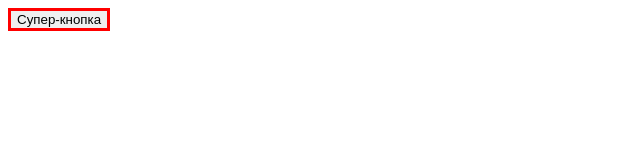
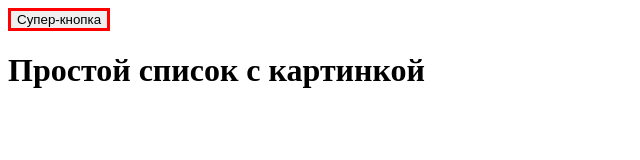
Before and after one commit to dulova/lab1, a plain HTML site: page index.html in a window 1280 px wide. Shown: the whole page, without its empty margins (0-640 px from the left). Drawn offline with Linux system fonts and the light colour scheme.

Commit message:
Добавлен заголовок

```diff
--- a/index.html
+++ b/index.html
@@ -4,10 +4,11 @@
     <meta charset="UTF-8">
     <meta http-equiv="X-UA-Compatible" content="IE=edge">
     <meta name="viewport" content="width=device-width, initial-scale=1.0">
-    <title>Кнопка</title>
+    <title>Лабораторная работа 1</title>
     <link rel="stylesheet" href="style.css">
 </head>
 <body>
     <button>Супер-кнопка</button>
+    <h1>Простой список с картинкой</h1>
 </body>
 </html>
```
Also changed, not shown: style.css (line endings or trailing spaces), Безымянный.png (added).
